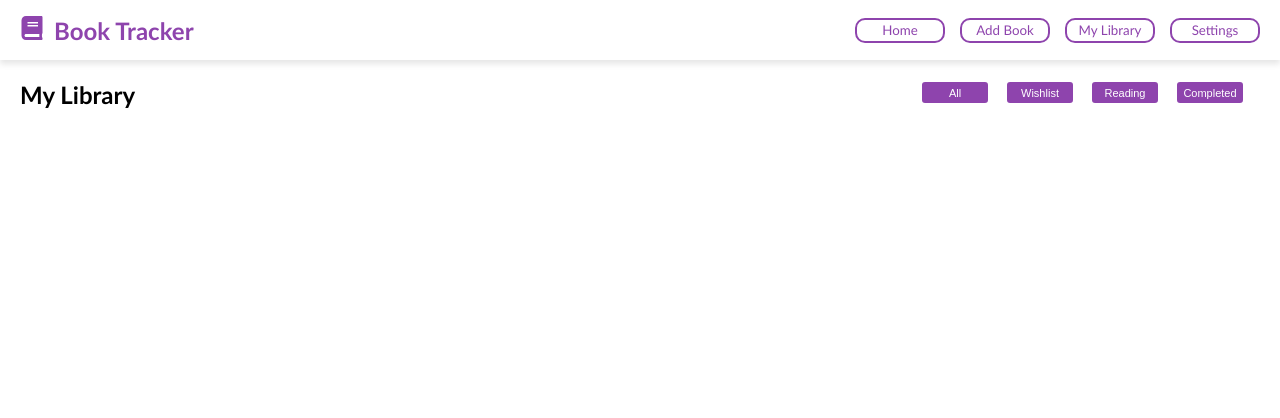
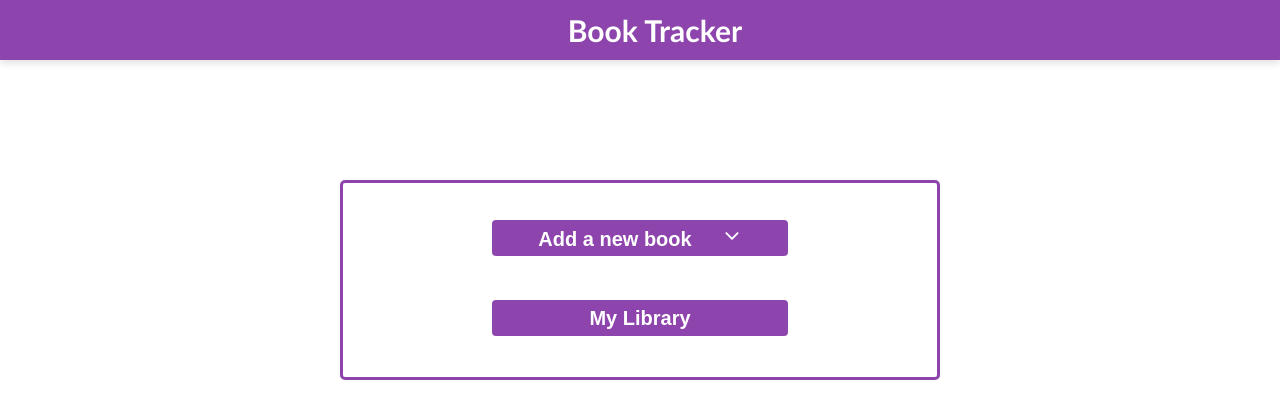
Before and after one commit to MuneebMoosa/Book-Tracker, a React (Vite) app: page / in a window 1280 px wide. Shown: the top 418 px of the page. Built offline with nearby package versions, Linux system fonts and the light colour scheme.

Commit message:
routing added for home page

```diff
--- a/package.json
+++ b/package.json
@@ -13,7 +13,8 @@
     "icons": "^1.0.0",
     "react": "^19.1.0",
     "react-dom": "^19.1.0",
-    "react-icons": "^5.5.0"
+    "react-icons": "^5.5.0",
+    "react-router-dom": "^7.7.1"
   },
   "devDependencies": {
     "@eslint/js": "^9.30.1",
--- a/src/App.jsx
+++ b/src/App.jsx
@@ -1,16 +1,11 @@
 import React from 'react'
 import "./index.css";
-import Home from './Pages/HomePage/Home';
-import Library from './Pages/LibraryPage/Library';
-import Detail from './Pages/DetailsPage/Detail';
-import ChangeStatus from './Components/ChangeStatus/ChangeStatus';
+import { Outlet } from 'react-router-dom';
 const App = () => {
   return (
     <div>
-      {/* <Home/> */}
-      <Library/>
-      {/* <Detail/> */}
-      {/* <ChangeStatus/> */}
+     {/* nothing because its rendering through routes */}
+     <Outlet/>
     </div>
   )
 }
--- a/src/Pages/HomePage/Home.jsx
+++ b/src/Pages/HomePage/Home.jsx
@@ -2,8 +2,10 @@
 import "./Home.css"
 import { useState } from 'react';
 import { IoIosArrowDown , IoIosArrowUp } from "react-icons/io";
-
+import { useNavigate } from "react-router-dom";
 const Home = () => {
+  // for routing
+  const navigate = useNavigate();
   // value rendering part
   const [title, setTitle] = useState("");
   const [author, setAuthor] = useState("");
@@ -101,7 +103,8 @@ const Home = () => {
               </form>
           </div>
         )}
-          <button  className="home-btn second-btn">
+
+          <button  className="home-btn second-btn" onClick={() => navigate("/library")}>
                 My Library
           </button>
       </div>
--- a/src/main.jsx
+++ b/src/main.jsx
@@ -1,7 +1,31 @@
 import { createRoot } from 'react-dom/client'
 import './index.css'
+import { createBrowserRouter, RouterProvider } from "react-router-dom";
 import App from './App.jsx'
+import Home from './Pages/HomePage/Home';
+import Library from './Pages/LibraryPage/Library';
+import Detail from './Pages/DetailsPage/Detail';
+
+const router = createBrowserRouter([
+  {
+    path: '/',
+    element: <App />, // this renders App.jsx
+    children: [
+      { path: '/',
+        element: <Home />
+      },
+      {
+        path: '/library',
+        element: <Library />
+      },
+      {
+        path: '/details/:id',
+        element: <Detail />
+      },
+    ],
+  },
+]);
 
 createRoot(document.getElementById('root')).render(
-    <App />
-)
+  <RouterProvider router={router} />
+);
```
Also changed, not shown: 1 other file (tests, documents, lock files or other folders).
